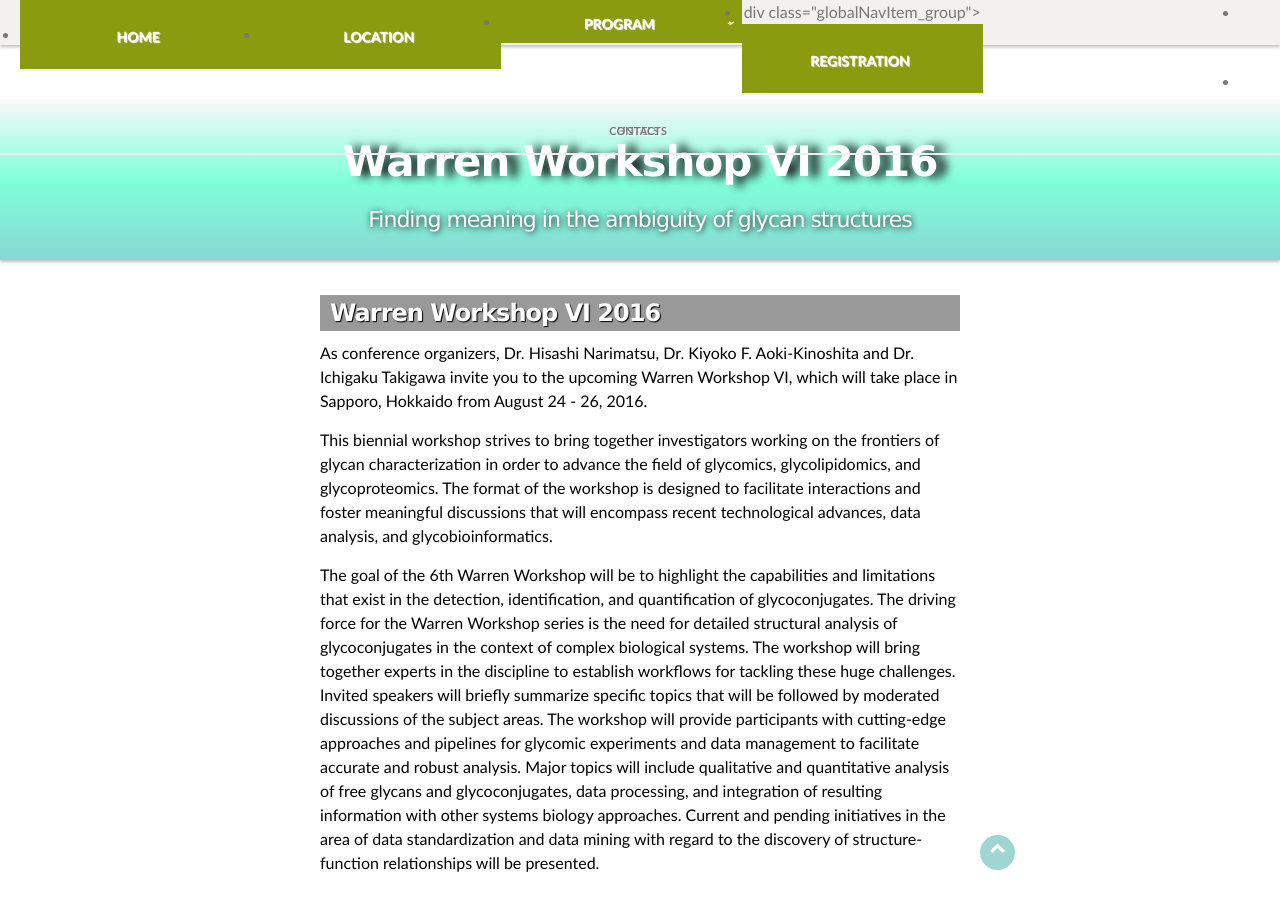
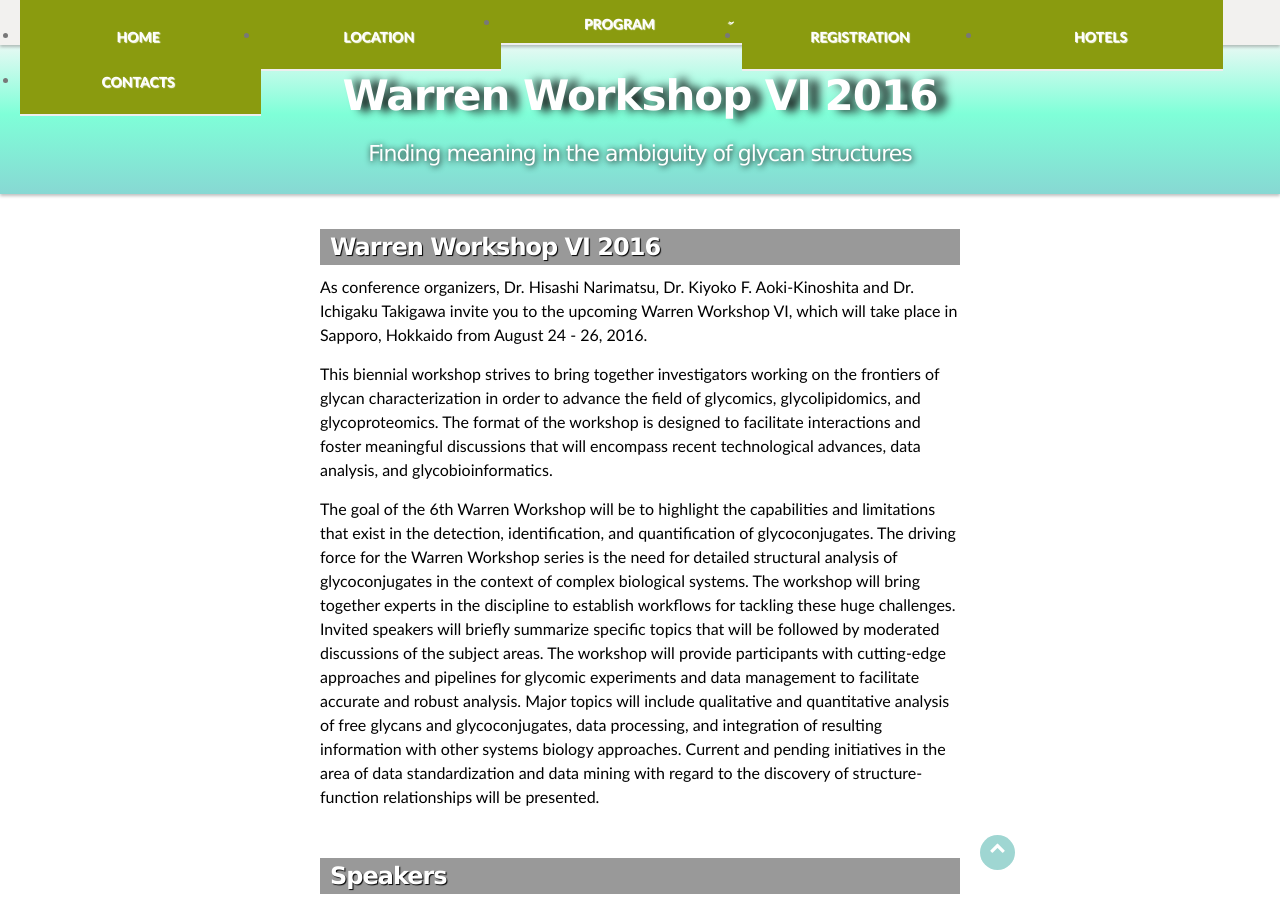
Before and after one commit to yamazakiM/test_warren2016, a Jekyll site: the page built from index.md, in a window 1280 px wide and 900 px high. Built offline with Jekyll 4.4.1, drawn with Linux system fonts in a browser that asks for light colours; nearby versions of some CDN libraries; library files that are not in the unit come from our copies.

Commit message:
Update menu.html

```diff
--- a/_includes/menu.html
+++ b/_includes/menu.html
@@ -36,7 +36,7 @@
                </li>
 
                <li class="globalNavItem">
-                 div class="globalNavItem_group">
+                 <div class="globalNavItem_group">
                   <a class="globalNavItem_btn" href="{{site.url}}/registration">
                     <span class="globalNavItem_text">REGISTRATION</span>
                   </a>
```
